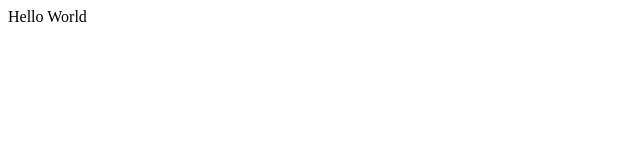
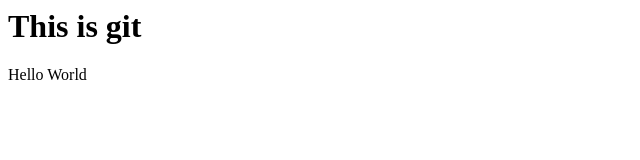
Before and after one commit to pankaj301/Test, a plain HTML site: page index.html in a window 1280 px wide. Shown: the whole page, without its empty margins (0-640 px from the left). Drawn offline with Linux system fonts and the light colour scheme.

Commit message:
Add first Heading

```diff
--- a/index.html
+++ b/index.html
@@ -1 +1,2 @@
+<h1>This is git</h1>
 <p>Hello World</p>
```
